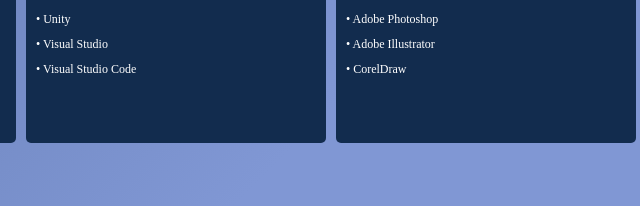
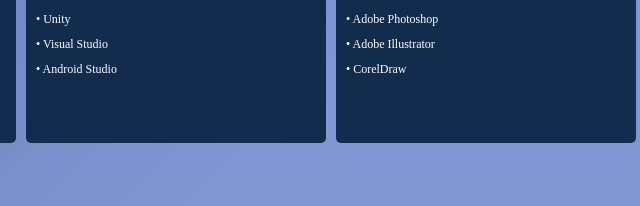
Before and after one commit to gilmarferrari/portfolio, a plain HTML site: page index.html in a window 1280 px wide. Shown: the part 3022-3228 px from the top of the page, 619-1259 px from the left. Drawn offline with Linux system fonts and the light colour scheme.

Commit message:
Update index.html

```diff
--- a/index.html
+++ b/index.html
@@ -216,7 +216,7 @@
                 <p class="column gap-sm">
                     <label class="content center white font">• Unity</label>
                     <label class="content center white font">• Visual Studio</label>
-                    <label class="content center white font">• Visual Studio Code</label>
+                    <label class="content center white font">• Android Studio</label>
                 </p>
             </div>
             <div class="list-item start">
```
